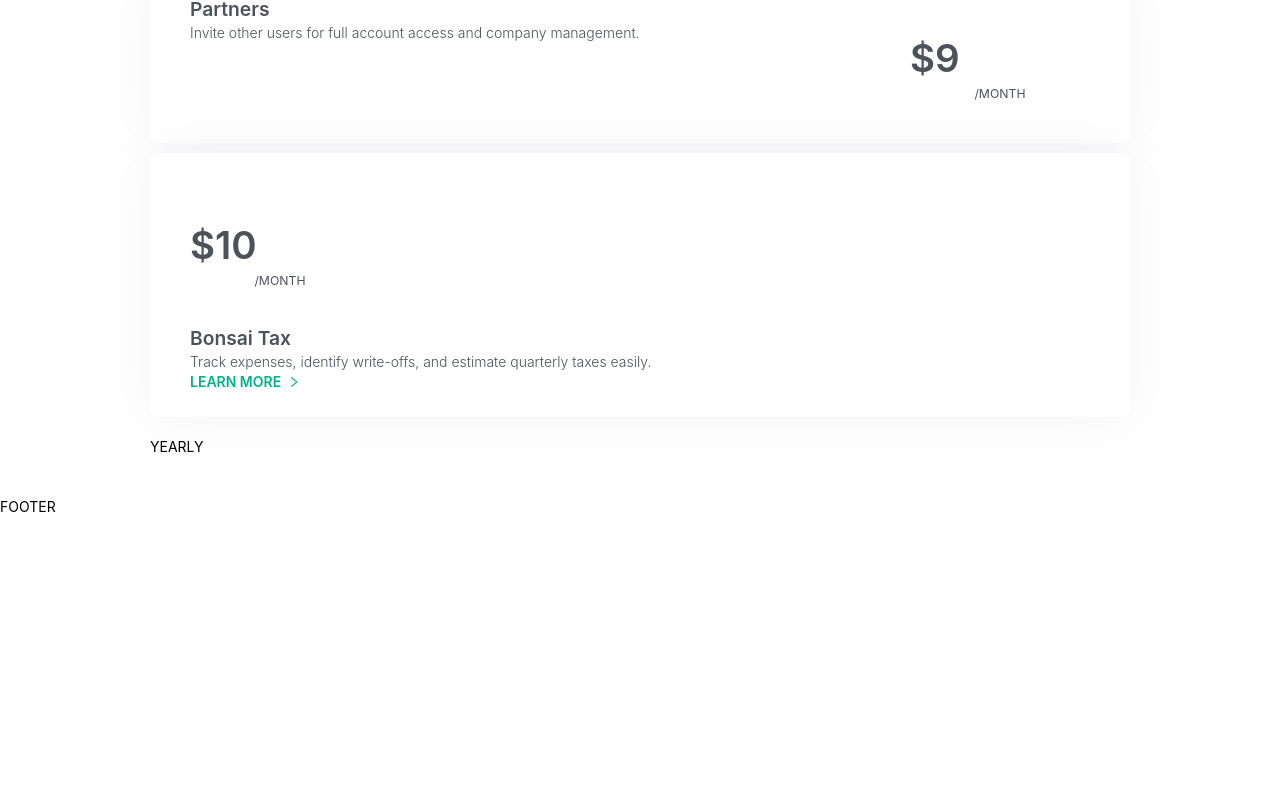
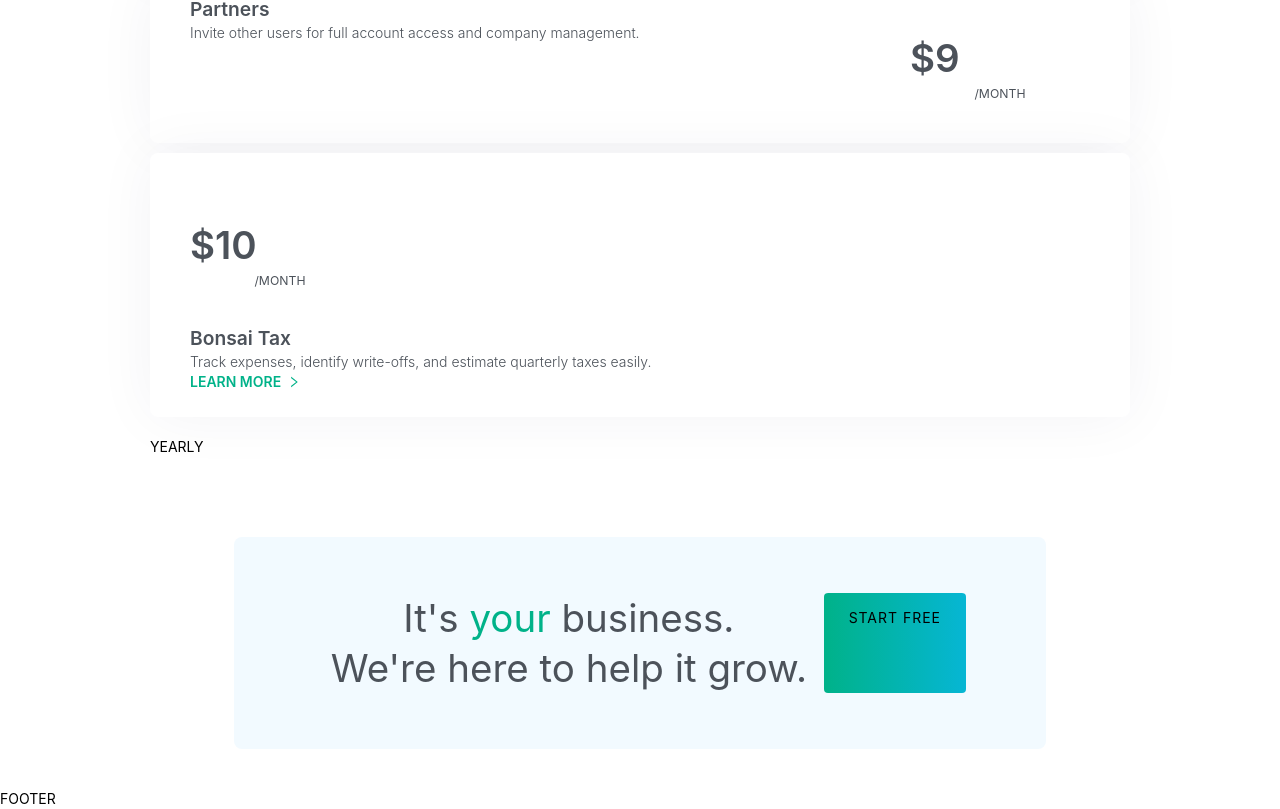
Before and after one commit to NicoH22/FE2_Bonsai, a Next.js app: page / in a window 1280 px wide. Shown: the part 1439-2248 px from the top of the page. Before the commit the page ends 1956 px from the top, so only its background shows below. Built offline with nearby package versions, Linux system fonts and the light colour scheme; a small style sheet from the web is missing.

Commit message:
section main 2

```diff
--- a/pages/index.js
+++ b/pages/index.js
@@ -571,7 +571,34 @@
           </div>
         </div>
         {/* SECTION MAIN 2 */}
-        <div></div>
+        <div className="py-[40px] !bg-scroll relative">
+          <div className="!bg-scroll maxmd:px-[1.25rem] px-[2.5rem]">
+            <div className="!bg-scroll w-full max-w-[58rem] mx-auto">
+              <div
+                className="maxxs:pt-[40px] maxxs:px-[15px] maxxs:pb-[50px] justify-center
+              maxlg:relative maxlg:z-1 maxlg:py-[3rem] maxlg:py-[2rem] flex flex-wrap text-center
+              py-[4rem] px-[3rem] rounded-[8px] bg-[#f2faff]"
+              >
+                <div className="w-[70%] !bg-scroll text-[#4C525A]">
+                  <div className="!bg-scroll maxmd:text-[2.5rem] my-0 text-[2.75rem] leading-[130%]">
+                    It&apos;s <span className="text-[#00b289]">your</span>{" "}
+                    business.
+                    <br />
+                    We&apos;re here to help it grow.
+                  </div>
+                </div>
+                <a
+                  className="!bg-scroll maxxs:text-center inline-block w-auto pt-[15px] px-[25px]
+                pb-[13px] rounded-[4px] bg-gradient-to-r from-[#00b289] to-cyan-500 transition-colors
+                duration-[400ms] ease-in delay-[0ms] text-center tracking-[.07em] uppercase inline-block
+                py-[9px] px-[15px] border-none no-underline cursor-pointer"
+                >
+                  start free
+                </a>
+              </div>
+            </div>
+          </div>
+        </div>
         {/* SECTION MAIN 3 */}
         <div></div>
       </main>
```
